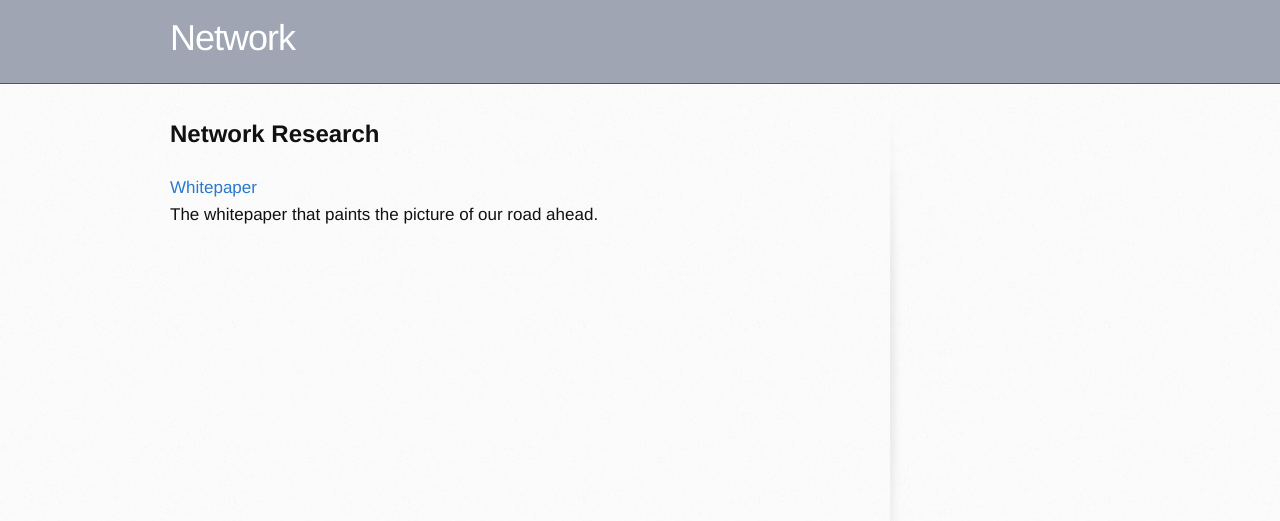
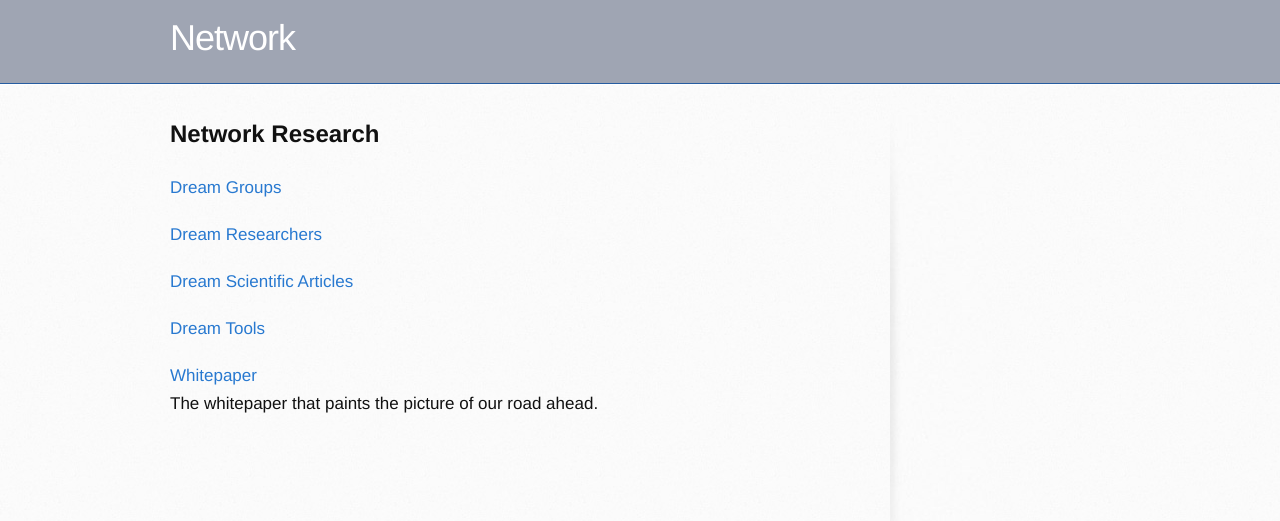
Before and after one commit to networkf/network.github.io, a Jekyll site: the page built from research.md, in a window 1280 px wide. Shown: the top 521 px of the page. Built offline with Jekyll 4.4.1, drawn with Linux system fonts in a browser that asks for light colours; some web fonts are replaced; our own code applies the rules of GitHub Pages for plain Markdown files; the repository's description, which GitHub fills in, is left out.

Commit message:
Update research.md

```diff
--- a/research.md
+++ b/research.md
@@ -7,6 +7,18 @@ layout: default
 ---
 <b><font size="5">Network Research</font></b>
 
+<a href="https://research.network.foundation/dreamgroups">Dream Groups</a>
+<br>
+
+<a href="https://research.network.foundation/dreamresearchers">Dream Researchers</a>
+<br>
+
+<a href="https://research.network.foundation/dreamscience">Dream Scientific Articles</a>
+<br>
+
+<a href="https://research.network.foundation/dreamtools">Dream Tools</a>
+<br>
+
 <a href="https://network.foundation/network.pdf">Whitepaper</a>
 <br>
 The whitepaper that paints the picture of our road ahead.
```
